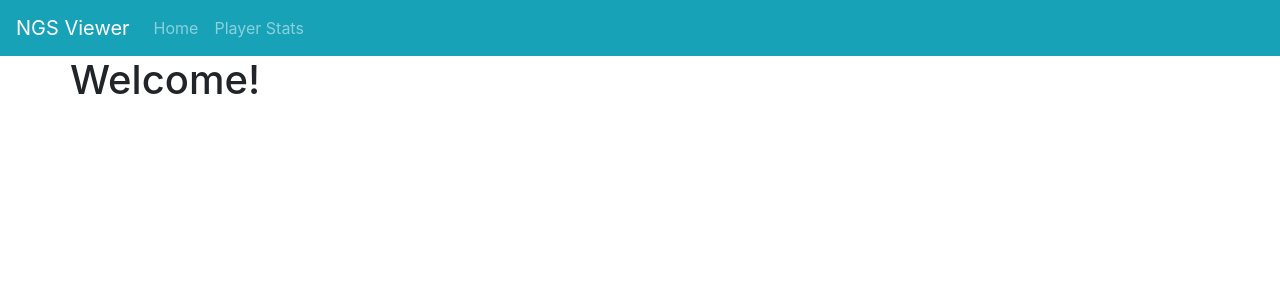
After one commit to mjester93/nfl-next-gen-stats, a Django app: page / in a window 1280 px wide. The commit adds this page. Shown: the top 300 px of the page. Run offline with Django 3.2, Linux system fonts and the light colour scheme; some libraries are stand-ins or nearby versions.

Commit message:
simple home page

```diff
--- a/nfl_next_gen_stats/templates/nfl_next_gen_stats/base.html
+++ b/nfl_next_gen_stats/templates/nfl_next_gen_stats/base.html
@@ -29,7 +29,7 @@
             <div class="collapse navbar-collapse" id="navbarSupportedContent">
                 <ul class="navbar-nav mr-auto">
                     <li class="nav-item">
-                        <a class="nav-link" href="#">Home</a>
+                        <a class="nav-link" href="{% url 'home' %}">Home</a>
                     </li>
                     <li class="nav-item">
                         <a class="nav-link" href="#">Player Stats</a>
--- /dev/null
+++ b/nfl_next_gen_stats/templates/nfl_next_gen_stats/home.html
@@ -0,0 +1,4 @@
+{% extends 'nfl_next_gen_stats/base.html' %}
+{% block content %}
+    <h1>Welcome!</h1>
+{% endblock content %}
--- a/nfl_next_gen_stats/urls.py
+++ b/nfl_next_gen_stats/urls.py
@@ -2,6 +2,7 @@ from . import views
 from django.urls import include, path
 
 urlpatterns = [
+    path('', views.home, name='home'),
     path('player/<str:gsis_id>/', views.player_page, name='player-page'),
     path('player/<str:gsis_id>/<int:season>/', views.player_page, name='player-season')
 ]
--- a/nfl_next_gen_stats/views.py
+++ b/nfl_next_gen_stats/views.py
@@ -1,6 +1,10 @@
 from django.db.models import Q
 from django.shortcuts import get_object_or_404, render
 from .models import *
+
+
+def home(request):
+    return render(request, 'nfl_next_gen_stats/home.html')
 
 
 def player_page(request, gsis_id=None, season=None):
```
